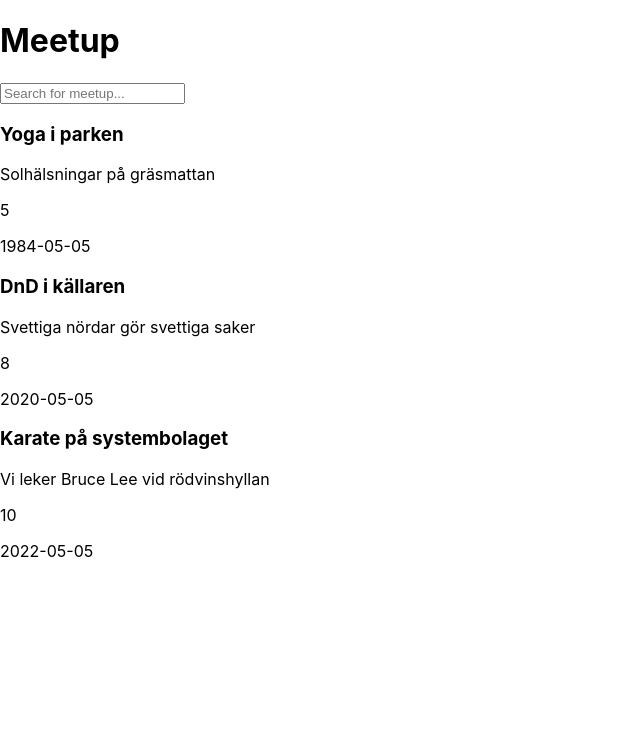
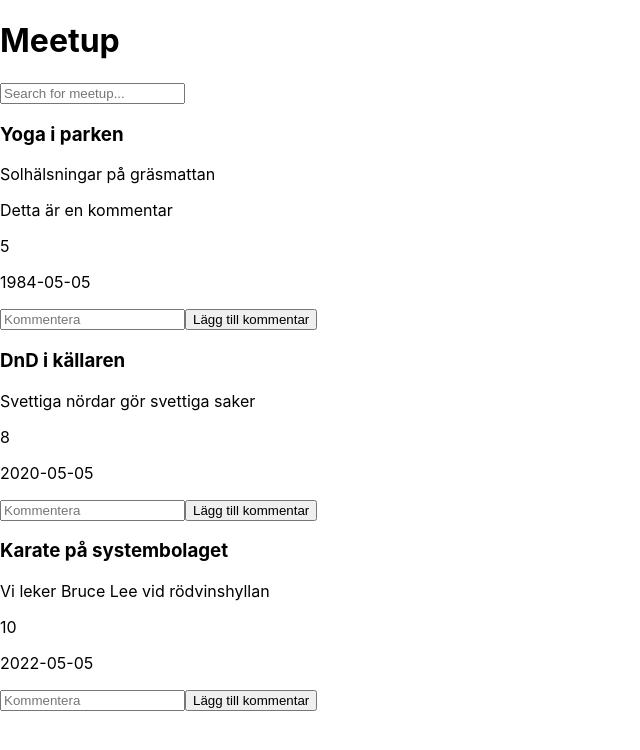
Before and after one commit to kajdabrowski/meetup-app, a React (Create React App) app: page / in a window 1280 px wide. Shown: the top 750 px of the page, without its empty margins (0-640 px from the left). Built offline with nearby package versions, Linux system fonts and the light colour scheme.

Commit message:
added comment functionality to card component, added user stories to readme

```diff
--- a/src/components/meetupGrid/Card.tsx
+++ b/src/components/meetupGrid/Card.tsx
@@ -1,17 +1,36 @@
+import { useState } from 'react';
 import { Meetup } from '../../models/Meetup';
 
 interface Props {
   meetup: Meetup;
 }
 
-const Card = ({ meetup }: Props) => (
+const Card = ({ meetup }: Props) => {
+  const [comment, setComment] = useState<string>('');
+  const [comments, setComments] = useState<string[]>([...meetup.comments]);
+
+  const commentOnChange = (e: React.ChangeEvent<HTMLInputElement>) => {
+    const target = e.target;
+    setComment(target.value);
+  };
+
+  const addComment = () => {
+    setComments([...comments, comment]);
+  };
+
+  return (
     <section className="card">
       <h3 className="card-title">{meetup.title}</h3>
       <p>{meetup.description}</p>
-    <p>{meetup.comments}</p>
+      {comments.map((comment, index) => (
+        <p key={index}>{comment}</p>
+      ))}
       <p>{meetup.rating}</p>
       <p>{meetup.date}</p>
+      <input onChange={commentOnChange} placeholder="Kommentera"></input>
+      <button onClick={addComment}>Lägg till kommentar</button>
     </section>
   );
+};
 
 export default Card;
--- a/src/components/meetupGrid/Grid.tsx
+++ b/src/components/meetupGrid/Grid.tsx
@@ -7,7 +7,7 @@
     title: 'Yoga i parken',
     date: '1984-05-05',
     description: 'Solhälsningar på gräsmattan',
-    comments: [],
+    comments: ['Detta är en kommentar'],
     rating: 5,
   },
   {
--- a/src/models/Meetup.ts
+++ b/src/models/Meetup.ts
@@ -3,6 +3,6 @@
   title: string;
   date: string; //yyyy-mm-dd
   description: string;
-  comments: [];
+  comments: string[]; //var tidigare en tom arr. Kan bytas till any[].
   rating: number;
 }
```
Also changed, not shown: 2 other files (tests, documents, lock files or other folders). Lines whose indentation alone changed are shown as unchanged.
